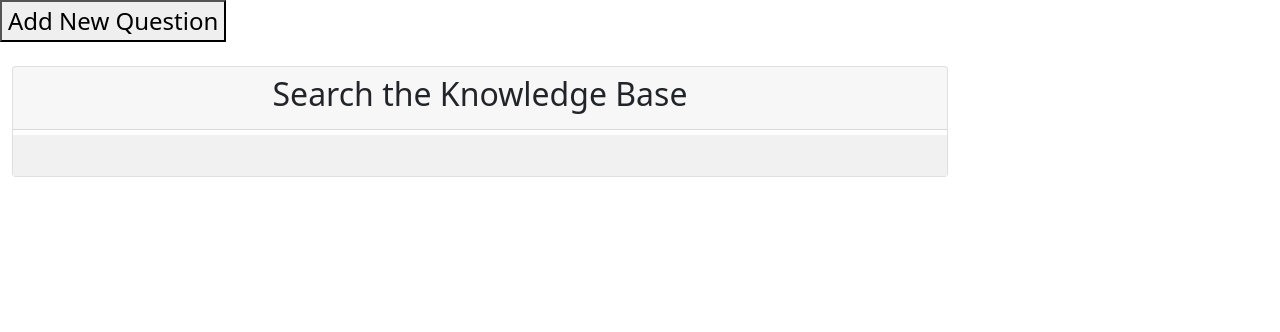
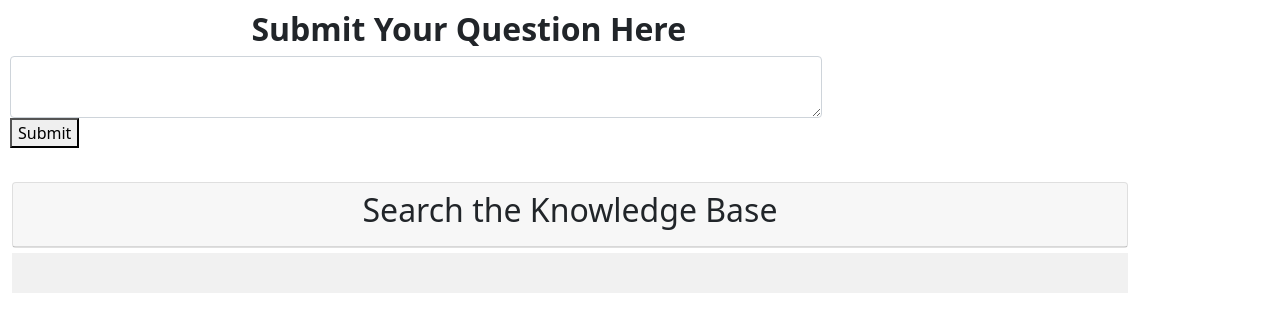
Before and after one commit to TejaPathri/search-QA, a website: page update.html in a window 1280 px wide. Drawn offline with nearby package versions, Linux system fonts and the light colour scheme; no server answers.

Commit message:
first commit

```diff
--- a/assets/css/Styles.css
+++ b/assets/css/Styles.css
@@ -1,7 +1,15 @@
+#head {
+  margin: auto;
+  width: 130%;
+  padding: 10px;
+}
+#headButton {
+  position: relative;
+}
 #search-box {
   position: relative;
   align-content: center;
-  width: 75%;
+  width: 140%;
   margin: 0;
   }
   h2 {
--- a/update.html
+++ b/update.html
@@ -1,18 +1,31 @@
 <!doctype html>
 <html lang="en">
   <head>
+    <title>Q/A Search</title>
     <!-- Required meta tags -->
     <meta charset="utf-8">
     <meta name="viewport" content="width=device-width, initial-scale=1">
     <link rel="stylesheet" href="assets/css/Styles.css">
     <link href="https://cdn.jsdelivr.net/npm/bootstrap@5.0.0-beta3/dist/css/bootstrap.min.css" rel="stylesheet" integrity="sha384-eOJMYsd53ii+scO/bJGFsiCZc+5NDVN2yr8+0RDqr0Ql0h+rP48ckxlpbzKgwra6" crossorigin="anonymous">
 
+    <link href="https://cdn.jsdelivr.net/npm/bootstrap@5.0.0-beta3/dist/css/bootstrap.min.css" rel="stylesheet" integrity="sha384-eOJMYsd53ii+scO/bJGFsiCZc+5NDVN2yr8+0RDqr0Ql0h+rP48ckxlpbzKgwra6" crossorigin="anonymous">
+    <!-- <script src="D:\QA Task\search-QA\public\javascripts\responsive.js"></script> -->
+  <script src="https://unpkg.com/axios/dist/axios.min.js"></script>
+
+
     <title>Search Questions</title>
 
   </head>
   <body>
-    <div id = "data"></div>
-    <button id="button" type="submit" onclick="location.href='D:/QA%20Task/search-QA/responsiveText.html'"> Add New Question </button>
+    <div class="col-lg-6">
+      <div class="form-group" id="head">
+        <h2 style="padding-left: 13%; font-weight: bolder;">Submit Your Question Here</h2>
+        <textarea class="form-control" id = "text" rows="2"></textarea>
+        <button onclick="myFunction()" id = "headButton">Submit</button>
+      </div>
+    </div>
+    <!-- <div id = "data"></div> -->
+
 
     <div id="search-box" class="container">
         <div class="row">
@@ -21,11 +34,12 @@
                     <div class="card-header">
                         <h2 class="card-title">Search the Knowledge Base</h2>
                     </div>
+                </div>
+            </div>
+        </div>
+
 				<input type="text" id="keyword" list="languages" placeholder="" oninput="onInput()">
-
-		      <datalist style="display: block;" id="languages">
-
-					</datalist>
+		    <datalist style="display: block;" id="languages"></datalist>
 
 
     <script>
@@ -38,7 +52,7 @@
       getData()
 
 	    function onInput(){
-
+        var ques;
         var val = document.getElementById("keyword").value.trim();
         var opts = data;
         // alert(val);
@@ -48,19 +62,19 @@
         else {
 
           var arr = val.split(" ");
-          var ques = [];
+          ques = [];
           for (let j = 0; j < arr.length; j++) {
             for (var i = 1; i < opts.length; i++) {
               if (opts[i].question.toLowerCase().indexOf(arr[j].toLowerCase()) >= 0 && ques.indexOf(opts[i].question) == -1) {
                 // opts[i].question = opts[i].question.toLowerCase();
-
                 // var ind = opts[i].question.indexOf(arr[j]);
-                  // // console.log(ind, arr[j]);
+                // console.log(ind, arr[j]);
                 // var l = ind + arr[j].length;
                 // var end = opts[i].question.length;
+                // console.log("end", l);
                 // var res = opts[i].question.substring(0, ind) +'<mark>'+opts[i].question.substring(ind, l)+' </mark>'+opts[i].question.substring(l, end);
                 // opts[i].question = res;
-
+                // opts[i].question = opts[i].question.toUpperCase();
                 ques.push(opts[i]);
               }
             }
@@ -74,6 +88,22 @@
           document.getElementById("languages").innerHTML = temp;
         }
 	    }
+      async function myFunction() {
+        var txt = document.getElementById("text").value;
+        // console.log(txt);
+        var url = "http://localhost:3000/qa/addQuestionWithAnswer";
+        axios.post(url, {
+            question: txt,
+            answer: ''
+          })
+          .then((response) => {
+            console.log(response);
+            document.getElementById("text").value = "";
+          }, (error) => {
+            console.log(error);
+          });
+
+      }
 </script>
     <script src="https://cdn.jsdelivr.net/npm/bootstrap@5.0.0-beta3/dist/js/bootstrap.bundle.min.js" integrity="sha384-JEW9xMcG8R+pH31jmWH6WWP0WintQrMb4s7ZOdauHnUtxwoG2vI5DkLtS3qm9Ekf" crossorigin="anonymous"></script>
   </body>
```
Also changed, not shown: public/javascripts/responsive.js (+14 -14 lines), questions.html (+4 -3 lines). Lines whose indentation alone changed are shown as unchanged.
